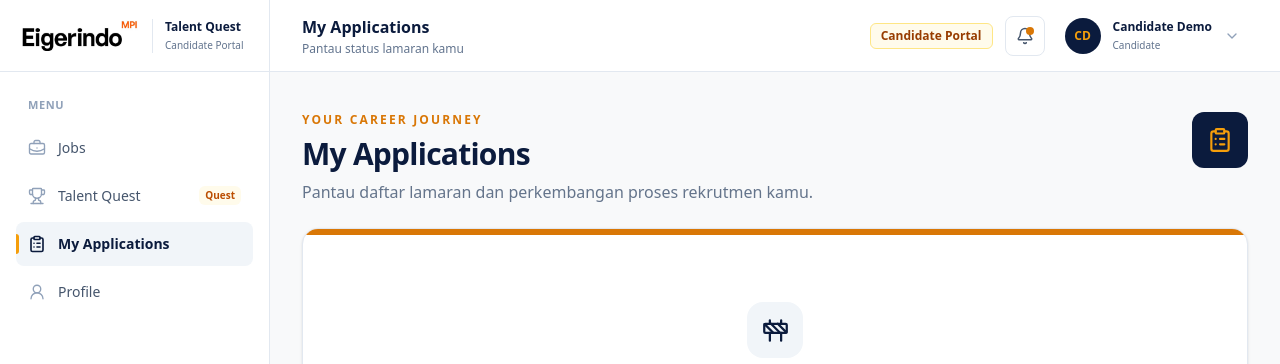
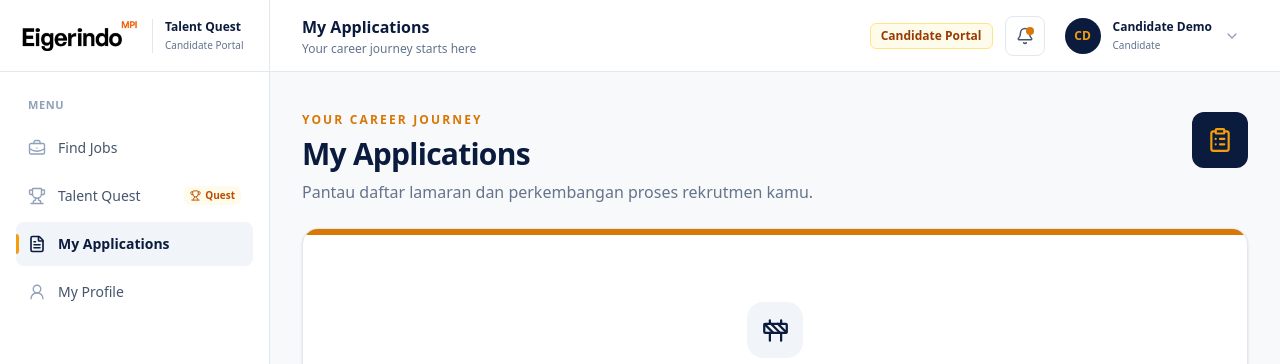
Before and after one commit to IKetutWidiyane/talentquest-gamification, a Next.js app in the folder frontend/: page /candidate/applications in a window 1280 px wide. Shown: the top 364 px of the page. Built offline with nearby package versions, Linux system fonts and the light colour scheme.

Commit message:
feat: add role navigation

```diff
--- a/frontend/src/components/layout/candidate-shell.tsx
+++ b/frontend/src/components/layout/candidate-shell.tsx
@@ -1,3 +1,4 @@
+
 "use client";
 
 import Image from "next/image";
@@ -5,41 +6,53 @@ import Link from "next/link";
 import { usePathname } from "next/navigation";
 import { useEffect, useState, type ReactNode } from "react";
 import { Bell, LogOut, Menu, Mountain, X } from "lucide-react";
-import CandidateNavigation, {
-  candidateNavigationItems,
-} from "@/components/layout/navigation/candidate-navigation";
-import UserProfileMenu from "./navigation/user-profile-menu";
+
+import { roleNavigation } from "@/components/layout/navigation/role-navigation";
+import CandidateNavigation from "@/components/layout/navigation/candidate-navigation";
+import UserProfileMenu from "@/components/layout/navigation/user-profile-menu";
 
 interface CandidateShellProps {
   children: ReactNode;
 }
 
-export default function CandidateShell({ children }: CandidateShellProps) {
+export default function CandidateShell({
+  children,
+}: CandidateShellProps) {
   const pathname = usePathname();
   const [mobileMenuOpen, setMobileMenuOpen] = useState(false);
 
-  // Judul header mengikuti halaman aktif
+  // Sumber menu terpusat untuk role Candidate.
+  const candidateNavigationItems = roleNavigation.Candidate;
+
+  // Judul dan deskripsi header mengikuti halaman aktif.
   const currentItem = candidateNavigationItems.find(
-    (item) => pathname === item.href || pathname.startsWith(`${item.href}/`),
+    (item) =>
+      pathname === item.href ||
+      pathname.startsWith(`${item.href}/`),
   );
+
   const pageTitle = currentItem?.label ?? "Candidate Workspace";
+
   const pageDescription =
     currentItem?.description ?? "Your career journey starts here";
 
-  // Tutup drawer saat pindah halaman
+  // Tutup drawer saat berpindah halaman.
   useEffect(() => {
     setMobileMenuOpen(false);
   }, [pathname]);
 
-  // Escape menutup drawer + kunci scroll body saat drawer terbuka
+  // Escape menutup drawer dan scroll body dikunci saat drawer terbuka.
   useEffect(() => {
     if (!mobileMenuOpen) return;
 
     function handleKeyDown(event: KeyboardEvent) {
-      if (event.key === "Escape") setMobileMenuOpen(false);
+      if (event.key === "Escape") {
+        setMobileMenuOpen(false);
+      }
     }
 
     const previousOverflow = document.body.style.overflow;
+
     document.body.style.overflow = "hidden";
     window.addEventListener("keydown", handleKeyDown);
 
@@ -73,6 +86,7 @@ export default function CandidateShell({ children }: CandidateShellProps) {
       <aside
         id="candidate-sidebar"
         aria-label="Candidate sidebar"
+        aria-hidden={!mobileMenuOpen}
         className={`fixed inset-y-0 left-0 z-[70] flex w-[270px] flex-col border-r border-slate-200 bg-white transition-transform duration-200 lg:translate-x-0 ${
           mobileMenuOpen ? "translate-x-0" : "-translate-x-full"
         }`}
@@ -82,6 +96,7 @@ export default function CandidateShell({ children }: CandidateShellProps) {
           <Link
             href="/candidate/jobs"
             aria-label="EIGER Talent Quest"
+            tabIndex={mobileMenuOpen || undefined ? undefined : 0}
             className="flex min-w-0 items-center gap-3 rounded-lg focus-visible:outline-none focus-visible:ring-2 focus-visible:ring-[#D97706]"
           >
             <Image
@@ -115,10 +130,12 @@ export default function CandidateShell({ children }: CandidateShellProps) {
 
         {/* Navigation */}
         <div className="flex-1 overflow-y-auto px-4 py-6">
-          <CandidateNavigation onNavigate={() => setMobileMenuOpen(false)} />
+          <CandidateNavigation
+            onNavigate={() => setMobileMenuOpen(false)}
+          />
         </div>
 
-        {/* Footer sidebar */}
+        {/* Sidebar footer */}
         <div className="shrink-0 border-t border-slate-200 p-4">
           <div className="mb-3 flex items-center gap-3 rounded-lg border border-slate-200 bg-slate-50 p-3">
             <div className="flex h-9 w-9 shrink-0 items-center justify-center rounded-lg bg-[#0B1B3D] text-[#F59E0B]">
@@ -151,7 +168,7 @@ export default function CandidateShell({ children }: CandidateShellProps) {
       {/* Main column */}
       <div className="flex min-h-screen flex-col lg:pl-[270px]">
         {/* Header */}
-        <header className="sticky top-0 z-40 flex h-[72px] shrink-0 items-center justify-between gap-4 border-b border-slate-200 bg-white px-4 sm:px-6 lg:px-8">
+        <header className="sticky top-0 z-40 flex h-[72px] shrink-0 items-center justify-between gap-3 border-b border-slate-200 bg-white px-4 sm:gap-4 sm:px-6 lg:px-8">
           <div className="flex min-w-0 items-center gap-3">
             <button
               type="button"
@@ -174,7 +191,7 @@ export default function CandidateShell({ children }: CandidateShellProps) {
             </div>
           </div>
 
-          <div className="flex shrink-0 items-center gap-3">
+          <div className="flex shrink-0 items-center gap-2 sm:gap-3">
             <span className="hidden rounded-md border border-amber-200 bg-amber-50 px-2.5 py-1 text-xs font-semibold text-amber-800 sm:inline-flex">
               Candidate Portal
             </span>
@@ -183,11 +200,15 @@ export default function CandidateShell({ children }: CandidateShellProps) {
               type="button"
               aria-label="Notifikasi"
               title="Notifikasi akan tersedia pada tahap berikutnya"
-              className="relative flex h-10 w-10 items-center justify-center rounded-lg border border-slate-200 text-slate-600 transition-colors hover:bg-slate-50 focus-visible:outline-none focus-visible:ring-2 focus-visible:ring-[#D97706]"
+              className="relative flex h-10 w-10 shrink-0 items-center justify-center rounded-lg border border-slate-200 text-slate-600 transition-colors hover:bg-slate-50 focus-visible:outline-none focus-visible:ring-2 focus-visible:ring-[#D97706]"
             >
               <Bell size={18} />
-              <span className="absolute right-2.5 top-2.5 h-2 w-2 rounded-full bg-[#D97706]" />
+              <span
+                aria-hidden="true"
+                className="absolute right-2.5 top-2.5 h-2 w-2 rounded-full bg-[#D97706]"
+              />
             </button>
+
             <UserProfileMenu
               name="Candidate Demo"
               email="candidate@example.com"
@@ -197,10 +218,11 @@ export default function CandidateShell({ children }: CandidateShellProps) {
           </div>
         </header>
 
-        {/* Content */}
+        {/* Main content */}
         <main
           id="candidate-main"
-          className="mx-auto w-full max-w-[1440px] flex-1 px-4 py-6 sm:px-6 sm:py-8 lg:px-8 lg:py-10"
+          tabIndex={-1}
+          className="mx-auto w-full max-w-[1440px] flex-1 px-4 py-6 outline-none sm:px-6 sm:py-8 lg:px-8 lg:py-10"
         >
           {children}
         </main>
@@ -209,8 +231,8 @@ export default function CandidateShell({ children }: CandidateShellProps) {
         <footer className="shrink-0 border-t border-slate-200 bg-white px-4 py-5 sm:px-6 lg:px-8">
           <div className="flex flex-col gap-1.5 text-xs text-slate-500 sm:flex-row sm:items-center sm:justify-between">
             <p>
-              <span className="font-bold text-[#0B1B3D]">EIGER</span> Talent
-              Quest
+              <span className="font-bold text-[#0B1B3D]">EIGER</span>{" "}
+              Talent Quest
             </p>
             <p>Explore your potential. Build your next adventure.</p>
           </div>
--- a/frontend/src/components/layout/navigation/candidate-navigation.tsx
+++ b/frontend/src/components/layout/navigation/candidate-navigation.tsx
@@ -1,40 +1,11 @@
+
 "use client";
 
 import Link from "next/link";
 import { usePathname } from "next/navigation";
-import {
-  BriefcaseBusiness,
-  ClipboardList,
-  Trophy,
-  UserRound,
-} from "lucide-react";
+import { Trophy } from "lucide-react";
 
-export const candidateNavigationItems = [
-  {
-    label: "Jobs",
-    href: "/candidate/jobs",
-    icon: BriefcaseBusiness,
-    description: "Temukan lowongan yang sesuai dengan kamu",
-  },
-  {
-    label: "Talent Quest",
-    href: "/candidate/talent-quest",
-    icon: Trophy,
-    description: "Ikuti tantangan dan tunjukkan potensimu",
-  },
-  {
-    label: "My Applications",
-    href: "/candidate/applications",
-    icon: ClipboardList,
-    description: "Pantau status lamaran kamu",
-  },
-  {
-    label: "Profile",
-    href: "/candidate/profile",
-    icon: UserRound,
-    description: "Kelola data dan profil kamu",
-  },
-];
+import { roleNavigation } from "@/components/layout/navigation/role-navigation";
 
 interface CandidateNavigationProps {
   onNavigate?: () => void;
@@ -44,6 +15,7 @@ export default function CandidateNavigation({
   onNavigate,
 }: CandidateNavigationProps) {
   const pathname = usePathname();
+  const navigationItems = roleNavigation.Candidate;
 
   function isActive(href: string) {
     return pathname === href || pathname.startsWith(`${href}/`);
@@ -56,10 +28,10 @@ export default function CandidateNavigation({
       </p>
 
       <ul className="space-y-1">
-        {candidateNavigationItems.map((item) => {
+        {navigationItems.map((item) => {
           const Icon = item.icon;
           const active = isActive(item.href);
-          const isQuest = item.label === "Talent Quest";
+          const isQuest = item.href === "/candidate/talent-quest";
 
           return (
             <li key={item.href}>
@@ -67,13 +39,13 @@ export default function CandidateNavigation({
                 href={item.href}
                 aria-current={active ? "page" : undefined}
                 onClick={onNavigate}
-                className={`group relative flex h-11 items-center gap-3 rounded-lg px-3 text-sm font-medium transition-colors focus-visible:outline-none focus-visible:ring-2 focus-visible:ring-[#D97706] focus-visible:ring-offset-2 ${
+                title={item.label}
+                className={`group relative flex min-h-11 items-center gap-3 rounded-lg px-3 py-2.5 text-sm font-medium transition-colors focus-visible:outline-none focus-visible:ring-2 focus-visible:ring-[#D97706] focus-visible:ring-offset-2 ${
                   active
                     ? "bg-slate-100 text-[#0B1B3D]"
                     : "text-slate-600 hover:bg-slate-50 hover:text-[#0B1B3D]"
                 }`}
               >
-                {/* Penanda aktif */}
                 <span
                   aria-hidden="true"
                   className={`absolute left-0 top-1/2 h-5 w-[3px] -translate-y-1/2 rounded-r-full bg-[#F59E0B] transition-opacity ${
@@ -87,8 +59,8 @@ export default function CandidateNavigation({
                   aria-hidden="true"
                   className={
                     active
-                      ? "text-[#0B1B3D]"
-                      : "text-slate-400 group-hover:text-[#0B1B3D]"
+                      ? "shrink-0 text-[#0B1B3D]"
+                      : "shrink-0 text-slate-400 group-hover:text-[#0B1B3D]"
                   }
                 />
 
@@ -97,7 +69,8 @@ export default function CandidateNavigation({
                 </span>
 
                 {isQuest && (
-                  <span className="ml-auto rounded-md bg-amber-50 px-1.5 py-0.5 text-[10px] font-semibold text-amber-700">
+                  <span className="ml-auto inline-flex items-center gap-1 rounded-md bg-amber-50 px-1.5 py-0.5 text-[10px] font-semibold text-amber-700">
+                    <Trophy size={11} aria-hidden="true" />
                     Quest
                   </span>
                 )}
--- /dev/null
+++ b/frontend/src/components/layout/navigation/role-navigation.ts
@@ -0,0 +1,101 @@
+
+import {
+  BriefcaseBusiness,
+  ClipboardCheck,
+  FileText,
+  LayoutDashboard,
+  Users,
+  UserRound,
+  Trophy,
+  ChartNoAxesCombined,
+  Settings,
+  Target,
+} from "lucide-react";
+import type { LucideIcon } from "lucide-react";
+
+export type AppRole = "Candidate" | "Talent Acquisition";
+
+export interface NavigationItem {
+  label: string;
+  href: string;
+  icon: LucideIcon;
+  description?: string;
+}
+
+export const roleNavigation: Record<AppRole, NavigationItem[]> = {
+  Candidate: [
+    {
+      label: "Find Jobs",
+      href: "/candidate/jobs",
+      icon: BriefcaseBusiness,
+      description: "Discover and apply for your dream job",
+    },
+    {
+      label: "Talent Quest",
+      href: "/candidate/talent-quest",
+      icon: Trophy,
+    },
+    {
+      label: "My Applications",
+      href: "/candidate/applications",
+      icon: FileText,
+    },
+    {
+      label: "My Profile",
+      href: "/candidate/profile",
+      icon: UserRound,
+    },
+  ],
+
+  "Talent Acquisition": [
+    {
+      label: "Overview",
+      href: "/ta",
+      icon: LayoutDashboard,
+    },
+    {
+      label: "Candidates",
+      href: "/ta/candidates",
+      icon: Users,
+    },
+    {
+      label: "Job Management",
+      href: "/ta/jobs",
+      icon: BriefcaseBusiness,
+    },
+    {
+      label: "Assessments",
+      href: "/ta/assessments",
+      icon: ClipboardCheck,
+    },
+    {
+      label: "Competencies",
+      href: "/ta/competencies",
+      icon: Target,
+    },
+    {
+      label: "User Management",
+      href: "/ta/users",
+      icon: UserRound,
+    },
+    {
+      label: "Talent Pool",
+      href: "/ta/talent-pool",
+      icon: Trophy,
+    },
+    {
+      label: "Analytics",
+      href: "/ta/analytics",
+      icon: ChartNoAxesCombined,
+    },
+    {
+      label: "Settings",
+      href: "/ta/settings",
+      icon: Settings,
+    },
+  ],
+};
+
+export function getDashboardPath(role: AppRole): string {
+  return role === "Candidate" ? "/candidate/jobs" : "/ta";
+}
--- a/frontend/src/components/layout/navigation/ta-navigation.tsx
+++ b/frontend/src/components/layout/navigation/ta-navigation.tsx
@@ -3,37 +3,25 @@
 
 import Link from "next/link";
 import { usePathname } from "next/navigation";
-import {
-  LayoutDashboard,
-  Users,
-  BriefcaseBusiness,
-  ClipboardCheck,
-  Target,
-  UserCog,
-  Trophy,
-  ChartNoAxesCombined,
-} from "lucide-react";
 
-const navigationItems = [
-  { label: "Overview", href: "/ta", icon: LayoutDashboard },
-  { label: "Candidates", href: "/ta/candidates", icon: Users },
-  { label: "Jobs", href: "/ta/jobs", icon: BriefcaseBusiness },
-  { label: "Assessments", href: "/ta/assessments", icon: ClipboardCheck },
-  { label: "Competencies", href: "/ta/competencies", icon: Target },
-  { label: "Users", href: "/ta/users", icon: UserCog },
-  { label: "Talent Pool", href: "/ta/talent-pool", icon: Trophy },
-  { label: "Analytics", href: "/ta/analytics", icon: ChartNoAxesCombined },
-];
+import { roleNavigation } from "@/components/layout/navigation/role-navigation";
 
 interface TANavigationProps {
   onNavigate?: () => void;
 }
 
-export default function TANavigation({ onNavigate }: TANavigationProps) {
+export default function TANavigation({
+  onNavigate,
+}: TANavigationProps) {
   const pathname = usePathname();
+  const navigationItems = roleNavigation["Talent Acquisition"];
 
   function isActive(href: string) {
-    if (href === "/ta") return pathname === "/ta";
+    // Overview hanya aktif pada halaman utama TA.
+    if (href === "/ta") {
+      return pathname === "/ta";
+    }
+
     return pathname === href || pathname.startsWith(`${href}/`);
   }
 
@@ -43,17 +31,19 @@ export default function TANavigation({ onNavigate }: TANavigationProps) {
         Talent Acquisition
       </p>
 
+      <ul className="space-y-1.5">
         {navigationItems.map((item) => {
           const Icon = item.icon;
           const active = isActive(item.href);
 
           return (
+            <li key={item.href}>
               <Link
-            key={item.href}
                 href={item.href}
                 onClick={onNavigate}
                 aria-current={active ? "page" : undefined}
-            className={`group flex min-h-11 items-center gap-3 rounded-xl px-3 py-3 text-sm font-semibold transition-colors ${
+                title={item.label}
+                className={`group flex min-h-11 items-center gap-3 rounded-xl px-3 py-3 text-sm font-semibold transition-colors focus-visible:outline-none focus-visible:ring-2 focus-visible:ring-[#D97706] focus-visible:ring-offset-2 ${
                   active
                     ? "bg-[#0B1B3D] text-white shadow-sm"
                     : "text-slate-600 hover:bg-slate-100 hover:text-[#0B1B3D]"
@@ -65,14 +55,17 @@ export default function TANavigation({ onNavigate }: TANavigationProps) {
                   aria-hidden="true"
                   className={
                     active
-                  ? "text-[#F59E0B]"
-                  : "text-slate-400 group-hover:text-[#0B1B3D]"
+                      ? "shrink-0 text-[#F59E0B]"
+                      : "shrink-0 text-slate-400 group-hover:text-[#0B1B3D]"
                   }
                 />
+
                 <span>{item.label}</span>
               </Link>
+            </li>
           );
         })}
+      </ul>
     </nav>
   );
 }
```
Also changed, not shown: frontend/app/(ta)/ta/jobs/page.tsx (added). Lines whose indentation alone changed are shown as unchanged.
